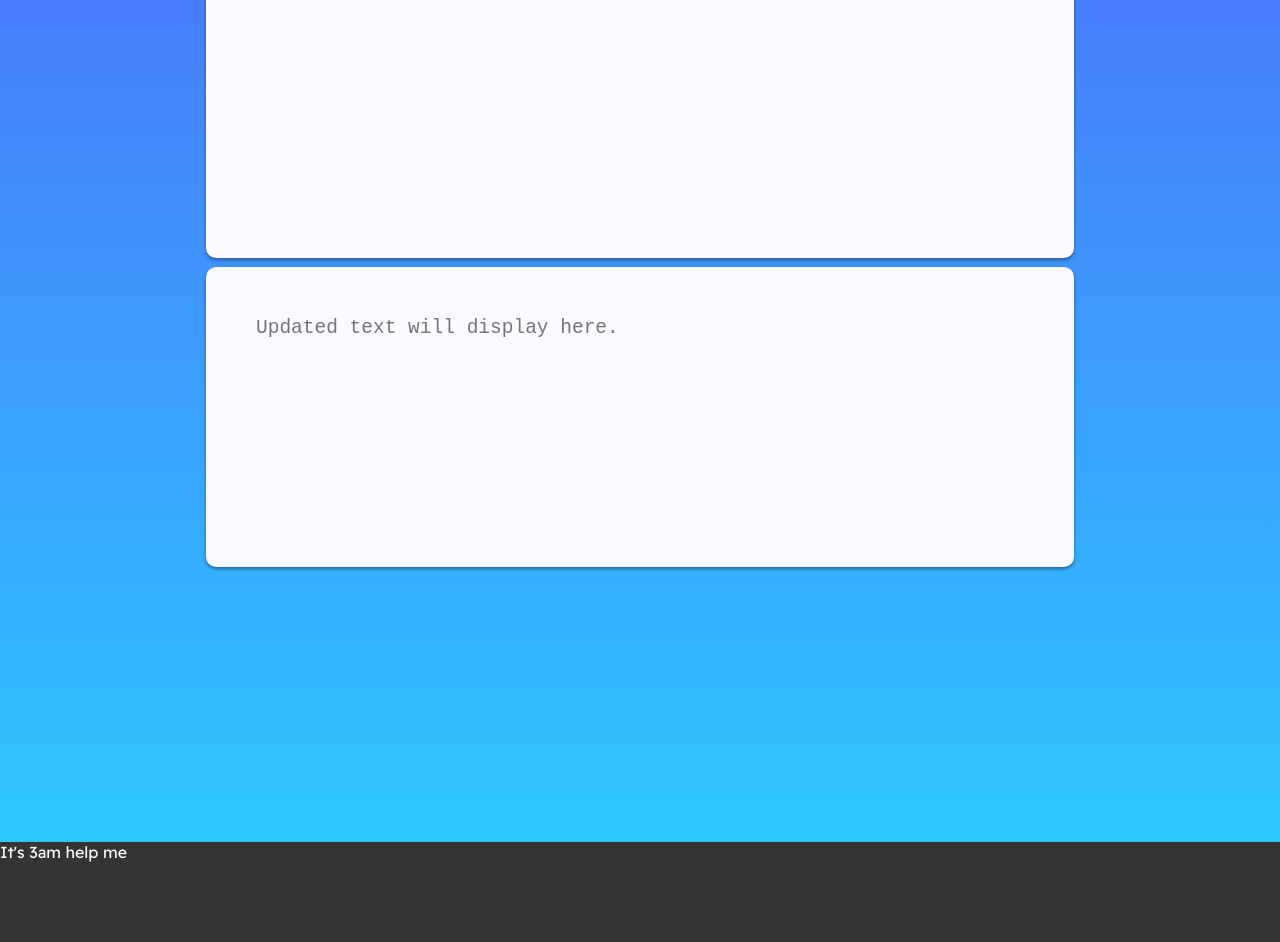
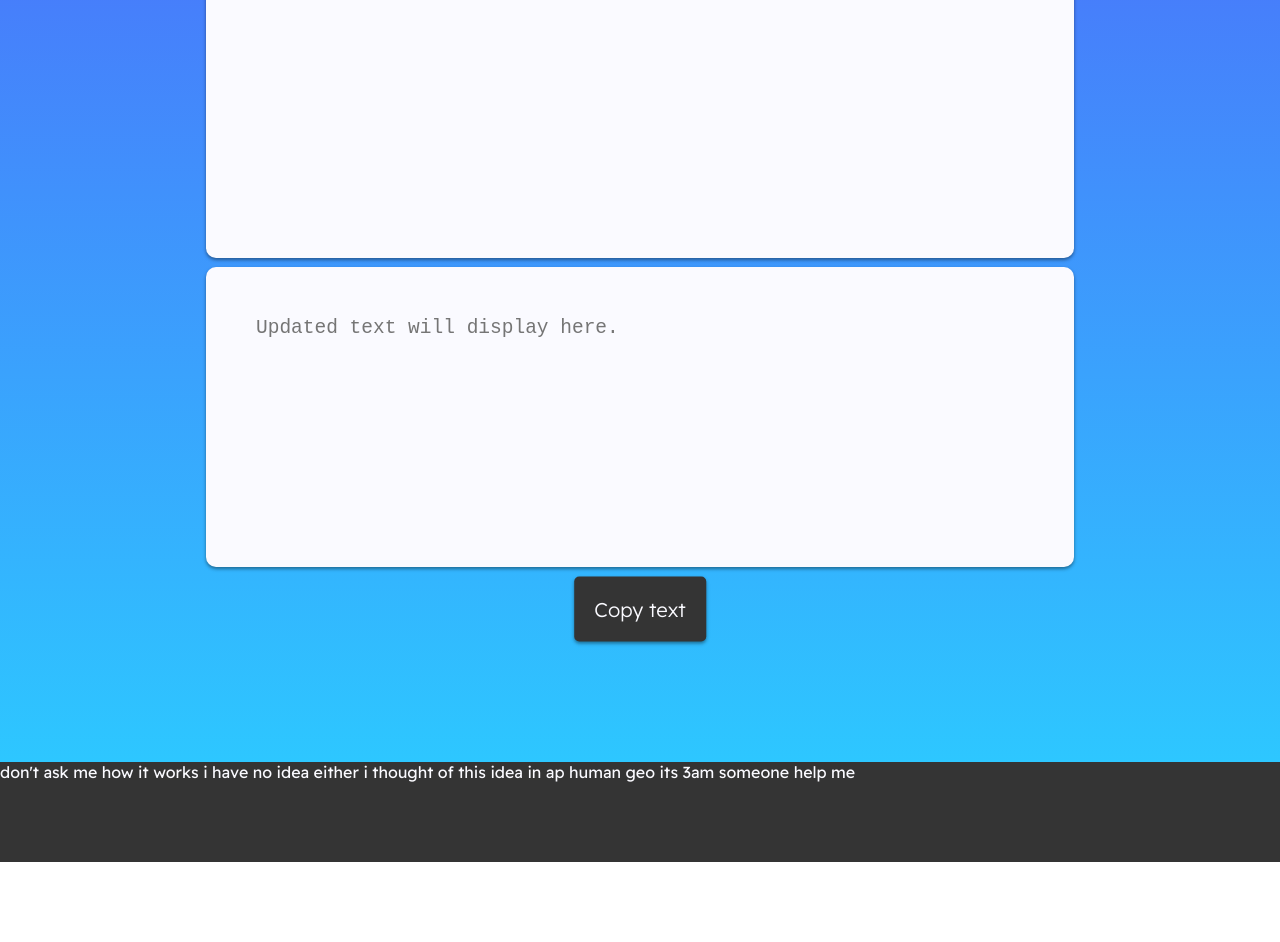
Before and after one commit to dris-e/plagiarize, a plain HTML site: page index.html in a window 1280 px wide. Shown: the part 260-1202 px from the top of the page. After the commit the page ends 1122 px from the top, so only its background shows below. Drawn offline with Linux system fonts and the light colour scheme.

Commit message:
more stuff

```diff
--- a/index.html
+++ b/index.html
@@ -10,9 +10,10 @@
         <div id="top"><span id="thingy">plagarEZ</span></div>
         <textarea id="form" onkeyup="submit()" placeholder="Type or copy text to begin!"></textarea>
         <textarea id="yeah" placeholder="Updated text will display here." readonly></textarea>
+        <button id="coolbutton" onclick="copyButton()">Copy text</button>
         <div id="background"></div>
         <div id="bottom">
-            <span>It's 3am help me</span>
+            <span>don't ask me how it works i have no idea either i thought of this idea in ap human geo its 3am someone help me</span>
         </div>
     </body>
 </html>
--- a/main.css
+++ b/main.css
@@ -14,7 +14,7 @@
 
 #background {
     position: relative;
-    height: 130vh;
+    height: 120vh;
     background-image: linear-gradient(180deg, #4D6CFA, #2DC7FF);
     width: 100%;
     z-index: -1;
@@ -36,10 +36,10 @@
 #thingy {
     position: absolute;
     transform: translate(-50%, -50%);
-    text-align: left;
+    text-align: center;
     margin-top: 35px;
     font-size: 40px;
-    left: 10%;
+    left: 50%;
     font-family: 'Readex Pro', sans-serif;
     font-weight: 600;
 }
@@ -88,3 +88,21 @@
     background-color: #FAFAFF;
     box-shadow: 0 2px 4px rgba(0, 0, 0, 0.18), 0 2px 3px rgba(0, 0, 0, 0.26);
 }
+
+#coolbutton {
+    position: absolute;
+    text-align: center;
+    background-color: #343434;
+    border: none;
+    outline: none;
+    border-radius: 5px;
+    color: #FAFAFF;
+    font-family: 'Readex Pro', sans-serif;
+    font-weight: 300;
+    padding: 20px;
+    font-size: 20px;
+    box-shadow: 0 2px 4px rgba(0, 0, 0, 0.18), 0 2px 3px rgba(0, 0, 0, 0.26);
+    transform: translate(-50%, -50%);
+    left: 50%;
+    margin-top: 61%;
+}
--- a/main.js
+++ b/main.js
@@ -18,3 +18,11 @@ textarea.oninput = function() {
   textarea.style.height = Math.min(textarea.scrollHeight, 300) + "px";
 textarea.style.height = textarea.scrollHeight + "px"
 };
+
+function copyButton() {
+    var copyText = document.getElementById("yeah");
+    copyText.select();
+    copyText.setSelectionRange(0, 99999);
+    navigator.clipboard.writeText(copyText.value);
+    alert("Text copied to the clipboard!");
+  }
```
